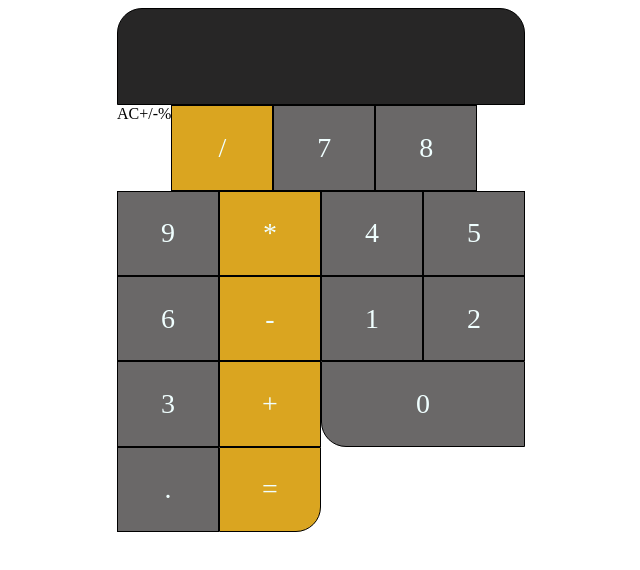
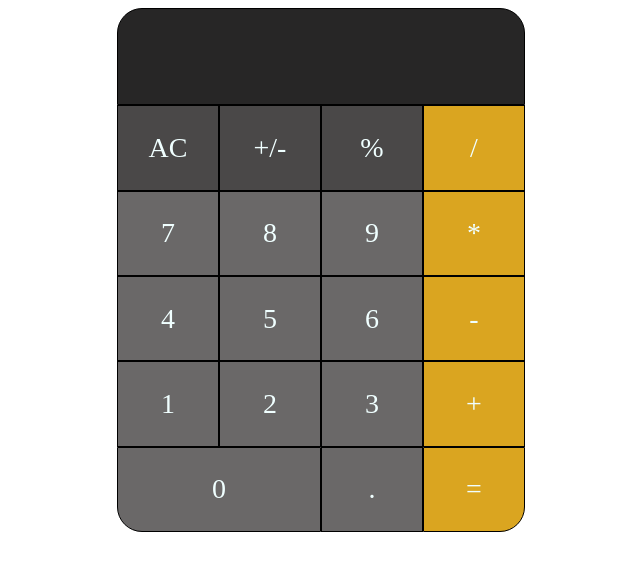
Before and after one commit to WiggityWig/Calculator, a plain HTML site: page index.html in a window 1280 px wide. Shown: the whole page, without its empty margins (298-938 px from the left). Drawn offline with Linux system fonts and the light colour scheme.

Commit message:
changed options style

```diff
--- a/style.css
+++ b/style.css
@@ -13,19 +13,36 @@
     margin: 0;
 }
 
-#display{
+#display-container{
+    display: flex;
+    justify-content: end;
+    align-items: end;
+    color: azure;
     background-color: rgb(39, 38, 38);
     border-top-left-radius: 25px;
     border-top-right-radius: 25px;
     border: 1px solid black;
     width: 406px;
     height: 95.33px;
+    font-size: 45px;
 
 }
 
 #buttons{
     display: flex;
     flex-wrap: wrap;
+}
+
+.button{
+    color: azure;
+    display: flex;
+    justify-content: center;
+    align-items: center;
+    border:1px solid black;
+    width:100px;
+    height:83.33px;
+    background-color: rgb(106, 104, 104);
+    font-size: 28px;
 }
 
 .btn{
@@ -53,6 +70,6 @@
     background-color: goldenrod;
 }
 
-.btn.options{
+#clear,#pos-neg,#percentage{
     background-color: rgb(74, 72, 72);
 }
```
